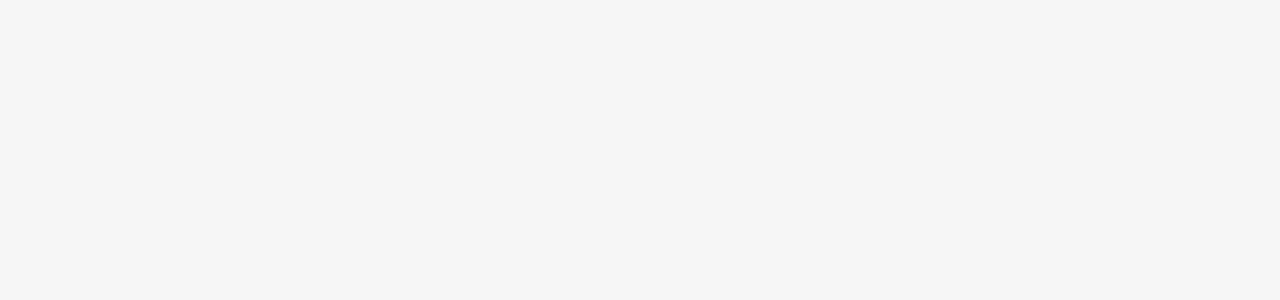
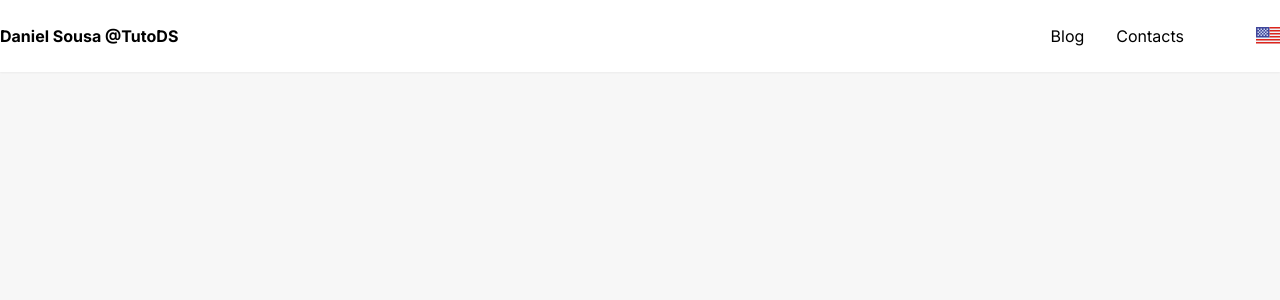
Before and after one commit to tutods/sanity-next-blog, a Next.js app in the folder blog/: page / in a window 1280 px wide. Shown: the top 300 px of the page. Built offline with nearby package versions, Linux system fonts and the light colour scheme.

Commit message:
feat: static loading improvements

```diff
--- a/blog/package.json
+++ b/blog/package.json
@@ -12,6 +12,7 @@
     "@portabletext/react": "^2.0.2",
     "@sanity/client": "^5.4.1",
     "@sanity/image-url": "^1.0.2",
+    "clsx": "^1.2.1",
     "date-fns": "^2.29.3",
     "next": "13.2.4",
     "react": "18.2.0",
--- a/blog/src/components/HighlightedCode.tsx
+++ b/blog/src/components/HighlightedCode.tsx
@@ -3,6 +3,7 @@ import { CodeReference } from "@shared/types/Common";
 import { dracula } from "react-syntax-highlighter/dist/cjs/styles/prism";
 import { Icon } from "@components/ui";
 import { useEffect, useState } from "react";
+import clsx from "clsx";
 
 type Props = {
   code: CodeReference;
@@ -16,8 +17,10 @@ export const HighlightedCode = ({
   const [isCopied, setIsCopied] = useState(false);
 
   const onCopy = () => {
-    navigator.clipboard.writeText(code);
-    setIsCopied(true);
+    if (!isCopied) {
+      navigator.clipboard.writeText(code);
+      setIsCopied(true);
+    }
   };
 
   useEffect(() => {
@@ -58,9 +61,11 @@ export const HighlightedCode = ({
         name={isCopied ? "check" : "copy"}
         onClick={onCopy}
         size="xl"
-        className={`cursor-pointer transition-all duration-300 ease-in-out absolute md:top-unset md:bottom-4 top-4 right-4 text-gray-400 hover:text-white ${
-          isCopied ? "text-dracula-pink" : "text-gray-400"
-        }`}
+        className={clsx([
+          "cursor-pointer transition-all duration-300 ease-in-out absolute md:top-unset md:bottom-4 top-4 right-4",
+          { "text-dracula-green": isCopied },
+          { "text-gray-400 hover:text-white": !isCopied },
+        ])}
       />
     </div>
   );
--- /dev/null
+++ b/blog/src/components/fallbacks/PostFallback.tsx
@@ -0,0 +1,37 @@
+import Image from "next/image";
+import { PortableText } from "@portabletext/react/src";
+import { components } from "@shared/client/utils/components";
+import { Loading } from "@components/ui";
+
+export const PostFallback = () => (
+  <article>
+    <header className={"bg-gray-50 py-24 text-center"}>
+      <div className="container mx-auto flex flex-col gap-16">
+        <section className={"flex flex-col gap-6"}>
+          <div className="flex flex-col text-center items-center justify-center gap-3">
+            <p
+              className={
+                "m-0 bg-gray-300 animate-pulse h-2 w-full max-w-[5%] rounded"
+              }
+            ></p>
+            <h1
+              className={
+                "bg-gray-300 h-12 animate-pulse w-full max-w-[50%] rounded"
+              }
+            />
+          </div>
+          <h2 className={"h-8 rounded bg-gray-300 animate-pulse w-full"} />
+        </section>
+
+        <section
+          className={
+            "relative h-[400px] md:h-[650px] md:rounded-md animate-pulse bg-gray-300 overflow-hidden shadow"
+          }
+        />
+      </div>
+    </header>
+    <main className={"py-12 flex items-center justify-center"}>
+      <Loading className={"h-12 w-12"} />
+    </main>
+  </article>
+);
--- /dev/null
+++ b/blog/src/components/fallbacks/index.ts
@@ -0,0 +1 @@
+export * from "@components/fallbacks/PostFallback";
--- a/blog/src/components/ui/Header/index.tsx
+++ b/blog/src/components/ui/Header/index.tsx
@@ -1,33 +1,31 @@
 import Link from "next/link";
 import { Icon } from "@components/ui";
+import { NavLink } from "@components/ui/Header/partials/NavLink";
 
 export const Header = () => {
   return (
-    <header className={"container"}>
-      <div className={"limiter"}>
-        <div className={"logo"}>
-          <Link href={"/"} passHref>
+    <header className={"py-6 px-2 md:px-0 bg-white shadow-sm sticky top-0"}>
+      <div className={"container mx-auto flex justify-between items-center"}>
+        <Link href={"/"} passHref className={"font-bold"}>
           Daniel Sousa @TutoDS
         </Link>
-        </div>
 
-        <div className={"right-section"}>
-          <nav className={"navigation"}>
-            <ul>
+        <div className={"flex items-center gap-8 justify-between"}>
+          <nav>
+            <ul className={"flex items-center gap-4"}>
               <li>
-                <Link href={"/blog"} passHref>
+                <NavLink href={"/blog"} passHref>
                   Blog
-                </Link>
+                </NavLink>
               </li>
               <li>
-                <Link href={"/contacts"} passHref>
+                <NavLink href={"/contacts"} passHref>
                   Contacts
-                </Link>
+                </NavLink>
               </li>
             </ul>
           </nav>
-          <div className={"locale-switcher"}>
-            <ul>
+          <ul className={"flex gap-2 items-center"}>
             <li>
               <Link locale={"pt"} href={"/"}>
                 <Icon name={"flag-pt"} size={"xl"} />
@@ -41,7 +39,6 @@ export const Header = () => {
           </ul>
         </div>
       </div>
-      </div>
     </header>
   );
 };
--- /dev/null
+++ b/blog/src/components/ui/Header/partials/NavLink.tsx
@@ -0,0 +1,37 @@
+import Link, { LinkProps } from "next/link";
+import { ReactNode } from "react";
+import clsx from "clsx";
+import { useRouter } from "next/router";
+
+type Props = LinkProps & {
+  children: ReactNode;
+  className?: string;
+};
+
+export const NavLink = ({
+  href,
+  passHref,
+  className = "",
+  children,
+  ...props
+}: Props) => {
+  const { asPath } = useRouter();
+
+  const isActive =
+    asPath === href || asPath.includes(href.toString()) || asPath === props.as;
+
+  return (
+    <Link
+      className={clsx([
+        "px-2 py-1 hover:text-violet-600 transition-all ease-in-out duration-300",
+        className,
+        { "text-violet-600 font-semibold": isActive },
+      ])}
+      href={href}
+      passHref={passHref}
+      {...props}
+    >
+      {children}
+    </Link>
+  );
+};
--- /dev/null
+++ b/blog/src/components/ui/Loading.tsx
@@ -0,0 +1,55 @@
+import clsx from "clsx";
+
+type Props = {
+  className?: string;
+  size?: keyof typeof sizes;
+  color?: keyof typeof colors;
+};
+
+const sizes = {
+  // 32px
+  "2xl": "h-8 w-8",
+  // 24px
+  xl: "w-6 h-6",
+  // 20px
+  lg: "w-5 h-5",
+  // 16px
+  md: "h-4 w-4",
+  // 14px
+  sm: "h-3.5 w-3.5",
+  // 12px
+  xs: "h-3 w-3",
+} as const;
+
+const colors = {
+  white: "text-white",
+  violet: "text-violet-600",
+  black: "text-black",
+} as const;
+
+export const Loading = ({
+  className,
+  size = "lg",
+  color = "violet",
+}: Props) => (
+  <svg
+    className={clsx(["animate-spin", sizes[size], colors[color], className])}
+    xmlns="http://www.w3.org/2000/svg"
+    fill="none"
+    viewBox="0 0 24 24"
+  >
+    <circle
+      className="opacity-25"
+      cx="12"
+      cy="12"
+      r="10"
+      stroke="currentColor"
+      strokeWidth="4"
+    ></circle>
+    <path
+      className="opacity-75"
+      fill="currentColor"
+      d="M4 12a8 8 0 018-8V0C5.373 0 0 5.373 0 12h4zm2 5.291A7.962 7.962 0 014 12H0c0 3.042 1.135 5.824 3 7.938l3-2.647z"
+    ></path>
+  </svg>
+);
--- a/blog/src/components/ui/index.ts
+++ b/blog/src/components/ui/index.ts
@@ -1,2 +1,3 @@
 export * from "@components/ui/Header";
 export * from "@components/ui/Icon";
+export * from "@components/ui/Loading";
--- a/blog/src/pages/_app.tsx
+++ b/blog/src/pages/_app.tsx
@@ -5,7 +5,7 @@ import { Header } from "@components/ui";
 export default function App({ Component, pageProps }: AppProps) {
   return (
     <>
-      {/*<Header />*/}
+      <Header />
       <main>
         <Component {...pageProps} />
       </main>
--- a/blog/src/pages/blog/[slug].tsx
+++ b/blog/src/pages/blog/[slug].tsx
@@ -7,6 +7,8 @@ import { TransformedPostResponse } from "@shared/types/Post";
 import Image from "next/image";
 import { env } from "@shared/env";
 import { components } from "@shared/client/utils/components";
+import { PostFallback } from "../../components/fallbacks";
+import { useRouter } from "next/router";
 
 type Props = { post: TransformedPostResponse };
 
@@ -21,7 +23,7 @@ export const getStaticPaths: GetStaticPaths = async () => {
 
   return {
     paths,
-    fallback: false,
+    fallback: true,
   };
 };
 
@@ -64,6 +66,12 @@ export const getStaticProps: GetStaticProps<Props, { slug: string }> = async ({
 };
 
 export default function Post({ post }: Props) {
+  const { isFallback } = useRouter();
+
+  if (isFallback) {
+    return <PostFallback />;
+  }
+
   return (
     <article>
       <header className={"bg-gray-50 py-24 text-center"}>
@@ -89,6 +97,7 @@ export default function Post({ post }: Props) {
               src={post.cover}
               alt={post.title}
               fill
+              loading={"lazy"}
               className={"object-cover object-center"}
             />
           </section>
--- a/blog/src/pages/blog/index.tsx
+++ b/blog/src/pages/blog/index.tsx
@@ -31,7 +31,7 @@ export const getServerSideProps: GetServerSideProps<Props> = async ({
 export default function Blog({ posts, locale }: Props) {
   return (
     <section className={"py-6"}>
-      <div className="container mx-auto px-4 gap-4 md:gap-6 grid grid-cols-1 md:grid-cols-3">
+      <div className="container mx-auto px-4 gap-4 md:gap-6 grid grid-cols-1 md:grid-cols-2 lg:grid-cols-3">
         {posts.map((post) => (
           <PostCard key={post.slug} post={post} />
         ))}
```
Also changed, not shown: 1 other file (tests, documents, lock files or other folders). Lines whose indentation alone changed are shown as unchanged.
